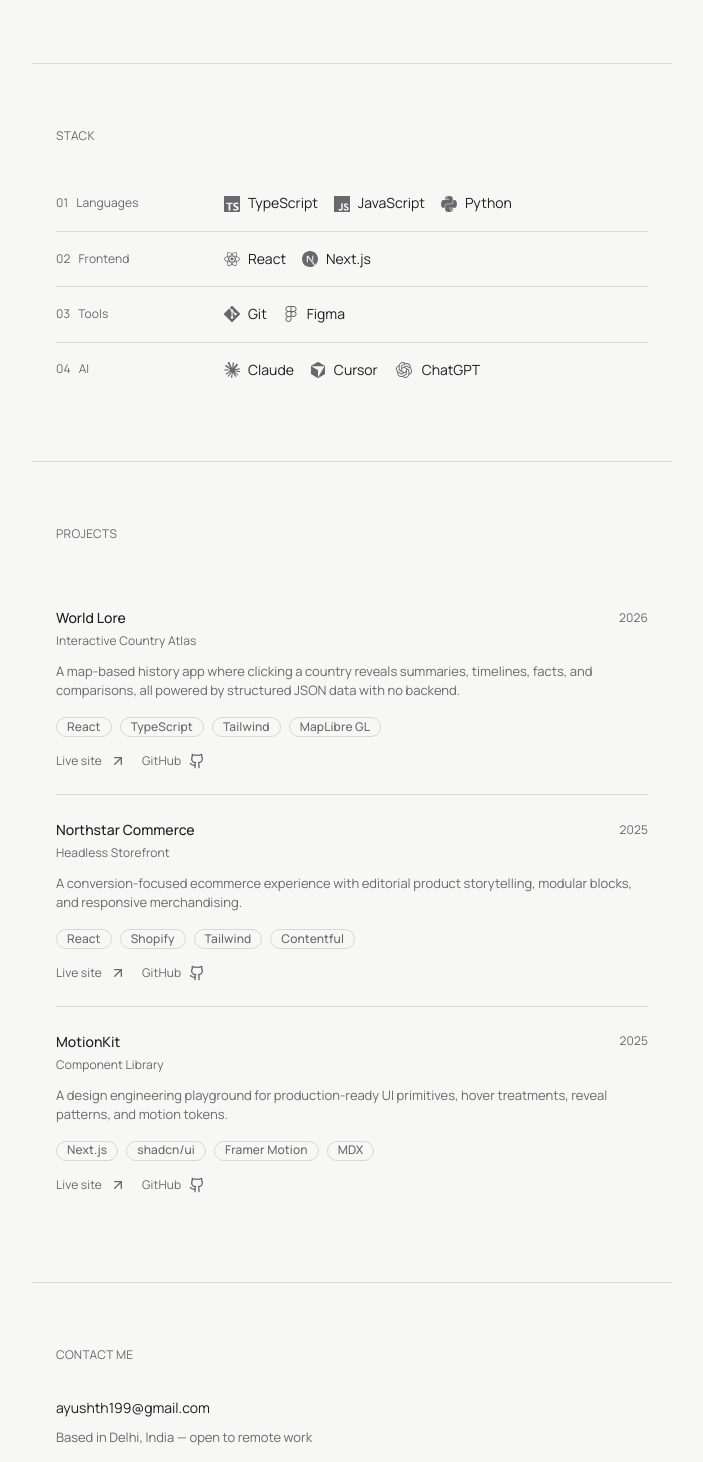
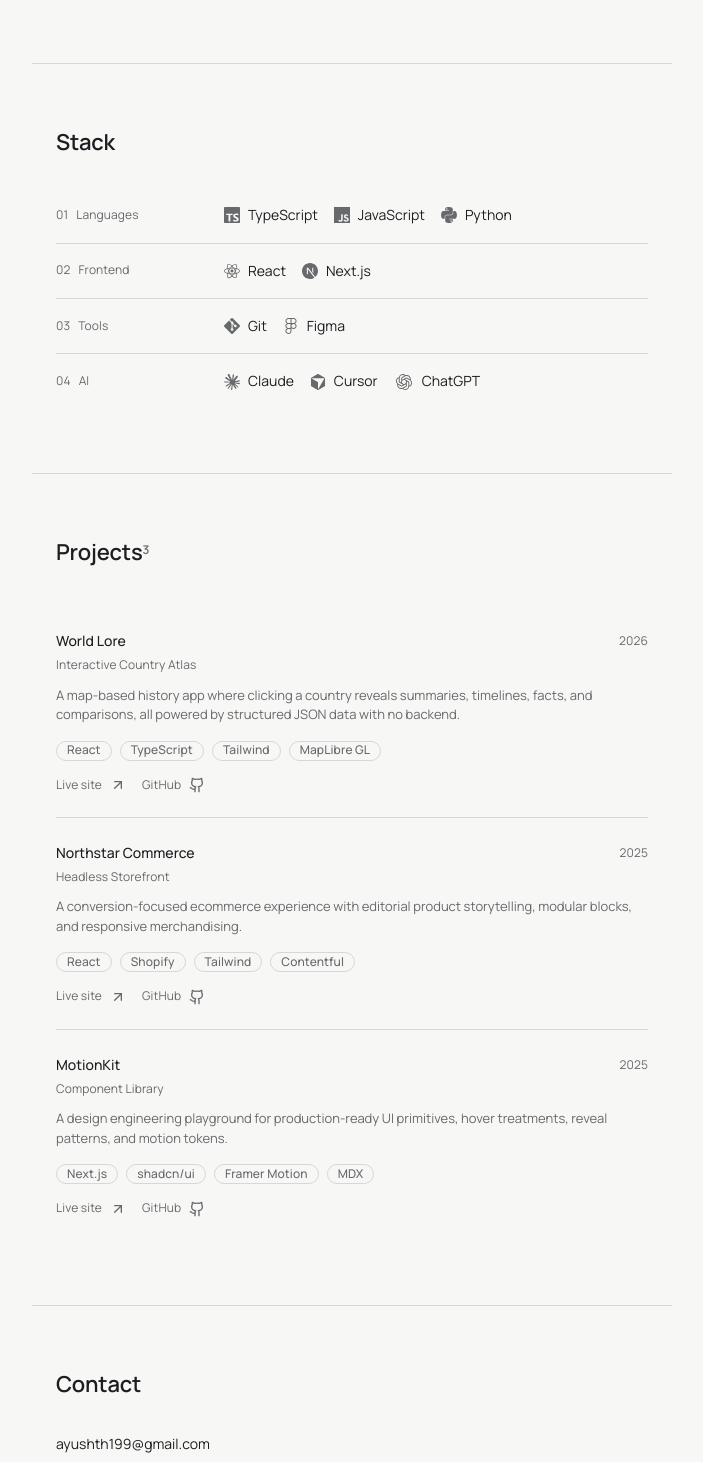
Before and after one commit to ryvvern/personal_portfolio, a Next.js app: page / in a window 1280 px wide. Shown: the part 408-1870 px from the top of the page, without its empty margins (288-991 px from the left). Built offline with nearby package versions, Linux system fonts and the light colour scheme.

Commit message:
refactor(sections): replace eyebrow labels with large section headings

```diff
--- a/components/contact-section.tsx
+++ b/components/contact-section.tsx
@@ -14,7 +14,7 @@
 export function ContactSection() {
   return (
     <section id="contact" className="container-shell section-space border-t border-border">
-      <SectionHeading eyebrow="Contact Me" />
+      <SectionHeading title="Contact" />
       <div className="mt-8">
         <Link
           href={`mailto:${siteConfig.email}`}
--- a/components/projects-section.tsx
+++ b/components/projects-section.tsx
@@ -8,7 +8,7 @@
 export function ProjectsSection() {
   return (
     <section id="projects" className="container-shell section-space border-t border-border">
-      <SectionHeading eyebrow="Projects" />
+      <SectionHeading title="Projects" count={siteConfig.projects.length} />
       <div className="mt-10">
         {siteConfig.projects.map((project, index) => (
           <div
--- a/components/section-heading.tsx
+++ b/components/section-heading.tsx
@@ -1,11 +1,15 @@
 type SectionHeadingProps = {
-  eyebrow: string;
+  title: string;
+  count?: number;
 };
 
-export function SectionHeading({ eyebrow }: SectionHeadingProps) {
+export function SectionHeading({ title, count }: SectionHeadingProps) {
   return (
-    <p className="text-label uppercase tracking-wide text-muted-foreground">
-      {eyebrow}
-    </p>
+    <h2 className="mb-6 text-section font-semibold text-foreground">
+      {title}
+      {count !== undefined && (
+        <sup className="text-label text-muted-foreground">{count}</sup>
+      )}
+    </h2>
   );
 }
--- a/components/stack-section.tsx
+++ b/components/stack-section.tsx
@@ -103,7 +103,7 @@
 export function StackSection() {
   return (
     <section id="stack" className="container-shell section-space border-t border-border">
-      <SectionHeading eyebrow="Stack" />
+      <SectionHeading title="Stack" />
       <div className="mt-8">
         {siteConfig.stack.map((group, index) => (
           <div
--- a/lib/utils.ts
+++ b/lib/utils.ts
@@ -5,7 +5,7 @@
   extend: {
     classGroups: {
       "font-size": [
-        { text: ["display", "heading", "body", "supporting", "label"] },
+        { text: ["display", "section", "heading", "body", "supporting", "label"] },
       ],
     },
   },
--- a/styles/globals.css
+++ b/styles/globals.css
@@ -33,10 +33,13 @@
   --font-mono: var(--font-ibm-plex-mono);
   --font-display: var(--font-manrope);
 
-  /* Type scale — five sizes, no others permitted */
+  /* Type scale — six sizes, no others permitted */
   --text-display: 1.875rem;
   --text-display--line-height: 1.2;
   --text-display--letter-spacing: -0.02em;
+  --text-section: 1.375rem;
+  --text-section--line-height: 1.3;
+  --text-section--letter-spacing: -0.01em;
   --text-heading: 1rem;
   --text-heading--line-height: 1.4;
   --text-body: 0.875rem;
```
Also changed, not shown: 1 other file (tests, documents, lock files or other folders).
